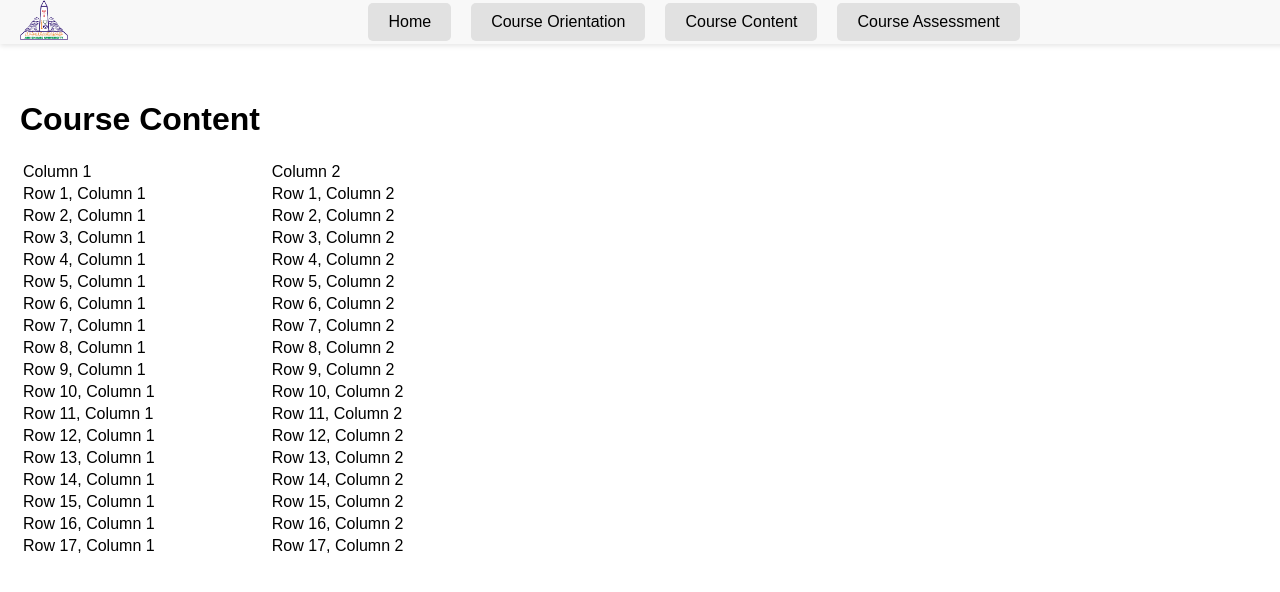
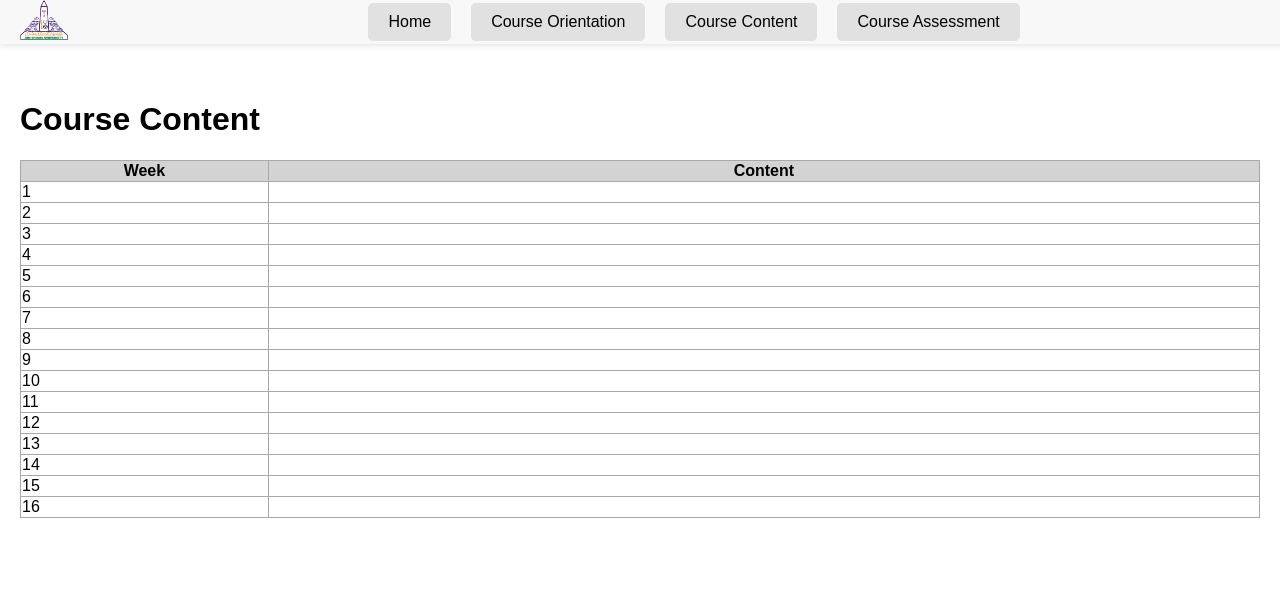
Before and after one commit to nessmadiab/nessmadiab.github.io, a Jekyll site: the page built from content.md, in a window 1280 px wide. Shown: the top 592 px of the page. Built offline with Jekyll 4.4.1, drawn with Linux system fonts in a browser that asks for light colours.

Commit message:
Update content.md

```diff
--- a/content.md
+++ b/content.md
@@ -5,77 +5,77 @@ title: "Course Content"
 
 # Course Content
 
-<table style="width: 100%;">
-  <tr>
-    <td style="width: 20%;">Column 1</td>
-    <td style="width: 80%;">Column 2</td>
-  </tr>
-  <tr>
-    <td>Row 1, Column 1</td>
-    <td>Row 1, Column 2</td>
-  </tr>
-  <tr>
-    <td>Row 2, Column 1</td>
-    <td>Row 2, Column 2</td>
-  </tr>
-  <tr>
-    <td>Row 3, Column 1</td>
-    <td>Row 3, Column 2</td>
-  </tr>
-  <tr>
-    <td>Row 4, Column 1</td>
-    <td>Row 4, Column 2</td>
-  </tr>
-  <tr>
-    <td>Row 5, Column 1</td>
-    <td>Row 5, Column 2</td>
-  </tr>
-  <tr>
-    <td>Row 6, Column 1</td>
-    <td>Row 6, Column 2</td>
-  </tr>
-  <tr>
-    <td>Row 7, Column 1</td>
-    <td>Row 7, Column 2</td>
-  </tr>
-  <tr>
-    <td>Row 8, Column 1</td>
-    <td>Row 8, Column 2</td>
-  </tr>
-  <tr>
-    <td>Row 9, Column 1</td>
-    <td>Row 9, Column 2</td>
-  </tr>
-  <tr>
-    <td>Row 10, Column 1</td>
-    <td>Row 10, Column 2</td>
-  </tr>
-  <tr>
-    <td>Row 11, Column 1</td>
-    <td>Row 11, Column 2</td>
-  </tr>
-  <tr>
-    <td>Row 12, Column 1</td>
-    <td>Row 12, Column 2</td>
-  </tr>
-  <tr>
-    <td>Row 13, Column 1</td>
-    <td>Row 13, Column 2</td>
-  </tr>
-  <tr>
-    <td>Row 14, Column 1</td>
-    <td>Row 14, Column 2</td>
-  </tr>
-  <tr>
-    <td>Row 15, Column 1</td>
-    <td>Row 15, Column 2</td>
-  </tr>
-  <tr>
-    <td>Row 16, Column 1</td>
-    <td>Row 16, Column 2</td>
-  </tr>
-  <tr>
-    <td>Row 17, Column 1</td>
-    <td>Row 17, Column 2</td>
-  </tr>
+<table style="width: 100%; border-collapse: collapse;">
+  <thead>
+    <tr style="background-color: lightgrey;">
+      <th style="width: 20%; border: 1px solid darkgrey; font-weight: bold;">Week</th>
+      <th style="width: 80%; border: 1px solid darkgrey; font-weight: bold;">Content</th>
+    </tr>
+  </thead>
+  <tbody>
+    <tr>
+      <td style="border: 1px solid darkgrey;">1</td>
+      <td style="border: 1px solid darkgrey;"></td>
+    </tr>
+    <tr>
+      <td style="border: 1px solid darkgrey;">2</td>
+      <td style="border: 1px solid darkgrey;"></td>
+    </tr>
+    <tr>
+      <td style="border: 1px solid darkgrey;">3</td>
+      <td style="border: 1px solid darkgrey;"></td>
+    </tr>
+    <tr>
+      <td style="border: 1px solid darkgrey;">4</td>
+      <td style="border: 1px solid darkgrey;"></td>
+    </tr>
+    <tr>
+      <td style="border: 1px solid darkgrey;">5</td>
+      <td style="border: 1px solid darkgrey;"></td>
+    </tr>
+    <tr>
+      <td style="border: 1px solid darkgrey;">6</td>
+      <td style="border: 1px solid darkgrey;"></td>
+    </tr>
+    <tr>
+      <td style="border: 1px solid darkgrey;">7</td>
+      <td style="border: 1px solid darkgrey;"></td>
+    </tr>
+    <tr>
+      <td style="border: 1px solid darkgrey;">8</td>
+      <td style="border: 1px solid darkgrey;"></td>
+    </tr>
+    <tr>
+      <td style="border: 1px solid darkgrey;">9</td>
+      <td style="border: 1px solid darkgrey;"></td>
+    </tr>
+    <tr>
+      <td style="border: 1px solid darkgrey;">10</td>
+      <td style="border: 1px solid darkgrey;"></td>
+    </tr>
+    <tr>
+      <td style="border: 1px solid darkgrey;">11</td>
+      <td style="border: 1px solid darkgrey;"></td>
+    </tr>
+    <tr>
+      <td style="border: 1px solid darkgrey;">12</td>
+      <td style="border: 1px solid darkgrey;"></td>
+    </tr>
+    <tr>
+      <td style="border: 1px solid darkgrey;">13</td>
+      <td style="border: 1px solid darkgrey;"></td>
+    </tr>
+    <tr>
+      <td style="border: 1px solid darkgrey;">14</td>
+      <td style="border: 1px solid darkgrey;"></td>
+    </tr>
+    <tr>
+      <td style="border: 1px solid darkgrey;">15</td>
+      <td style="border: 1px solid darkgrey;"></td>
+    </tr>
+    <tr>
+      <td style="border: 1px solid darkgrey;">16</td>
+      <td style="border: 1px solid darkgrey;"></td>
+    </tr>
+  </tbody>
 </table>
```
